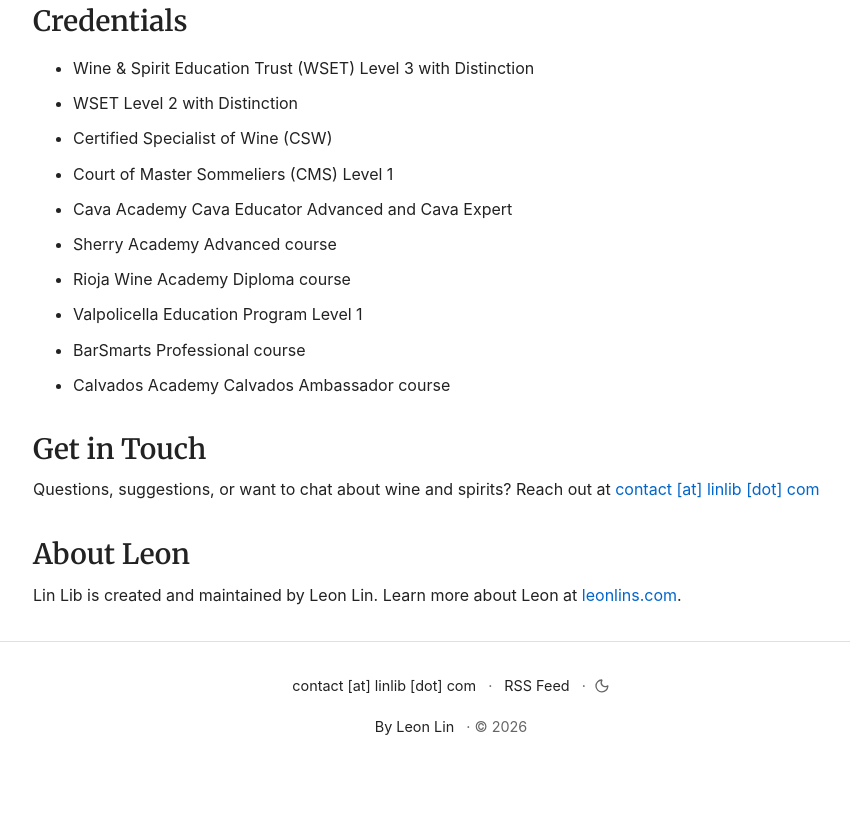
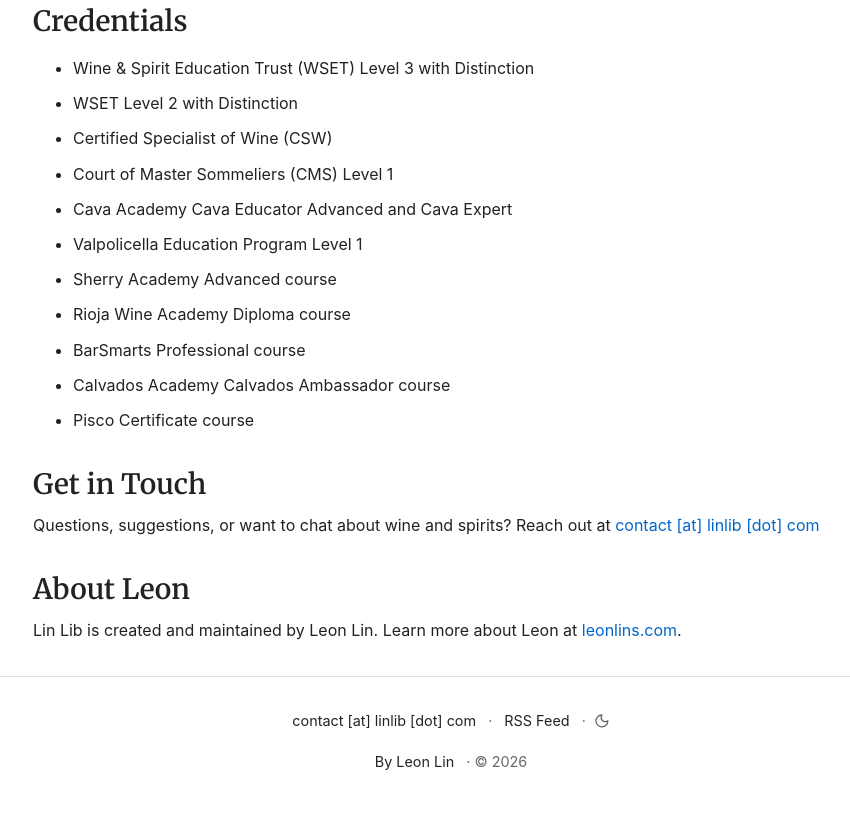
Before and after one commit to leonlinsx/lin-lib, an Astro site: page /about in a window 1280 px wide. Shown: the part 922-1744 px from the top of the page, without its empty margins (193-1043 px from the left). Before the commit the page ends 1709 px from the top, so only its background shows below. Built offline with nearby package versions, Linux system fonts and the light colour scheme; Astro itself is replaced by a stand-in of ours; no server answers.

Commit message:
Update about.astro

```diff
--- a/src/pages/about.astro
+++ b/src/pages/about.astro
@@ -51,11 +51,12 @@ import leonProfilePic from '../assets/images/leon_profile_pic.webp';
       <li>Certified Specialist of Wine (CSW)</li>
       <li>Court of Master Sommeliers (CMS) Level 1</li>
       <li>Cava Academy Cava Educator Advanced and Cava Expert</li>
+      <li>Valpolicella Education Program Level 1</li>
       <li>Sherry Academy Advanced course</li>
       <li>Rioja Wine Academy Diploma course</li>
-      <li>Valpolicella Education Program Level 1</li>
       <li>BarSmarts Professional course</li>
       <li>Calvados Academy Calvados Ambassador course</li>
+      <li>Pisco Certificate course</li>
     </ul>
   </section>
 
```
